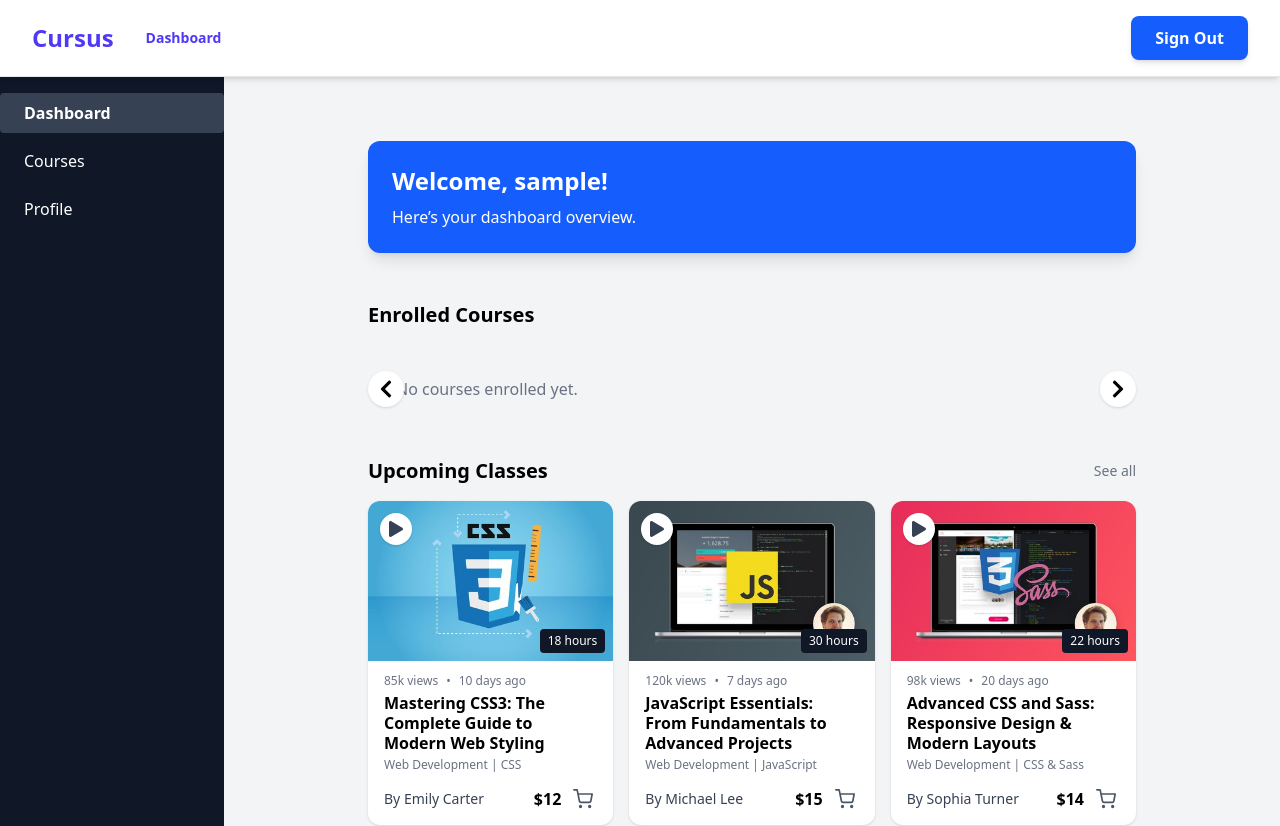
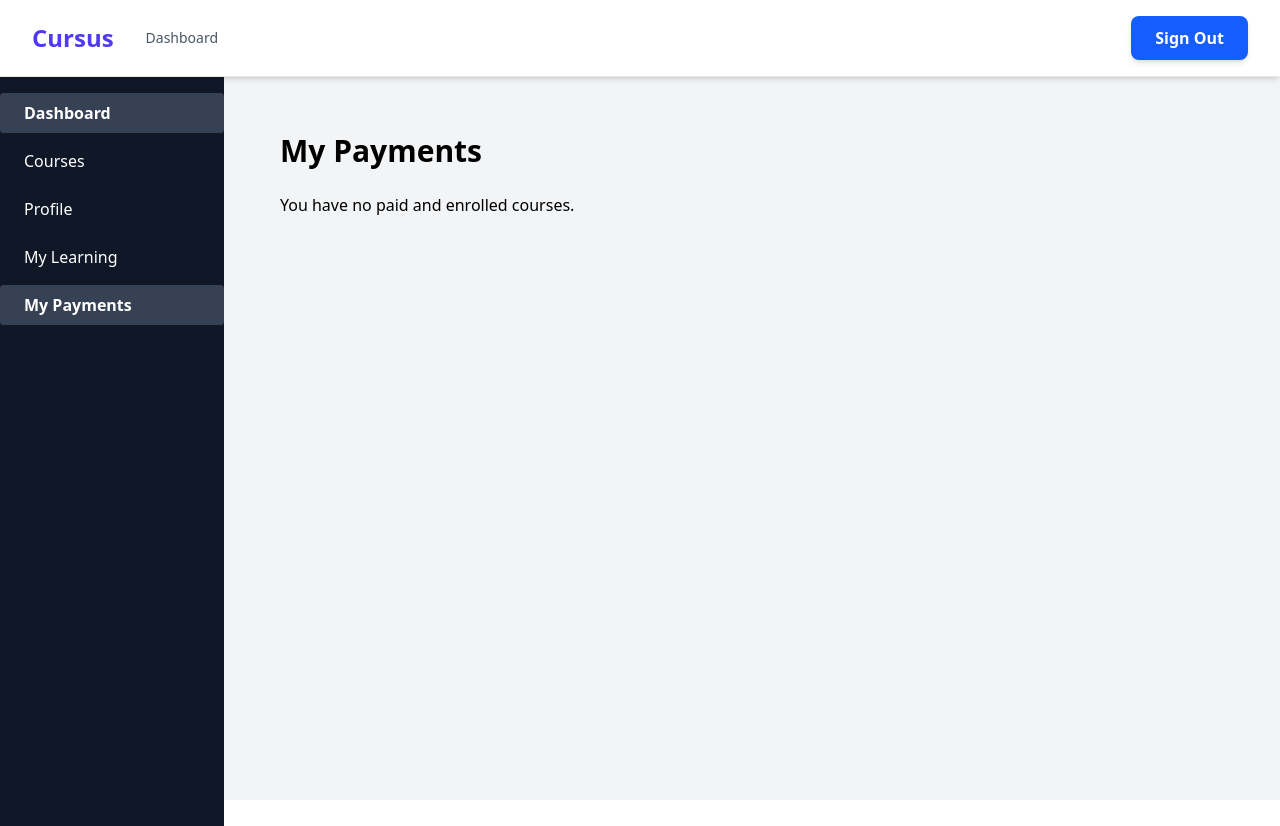
Before and after one commit to Mourya2003/cursus-platform, a React (Vite) app in the folder client/: page /dashboard/my-payments in a window 1280 px wide. Before the commit this address led to /dashboard. Shown: the top 826 px of the page. After the commit the page ends 800 px from the top, so only its background shows below. Built offline with nearby package versions, Linux system fonts and the light colour scheme; sample sign-in values are in the browser's storage.

Commit message:
Add My Learning and My Payments pages with routing and sidebar updates

```diff
--- a/client/src/components/sidebar.jsx
+++ b/client/src/components/sidebar.jsx
@@ -38,6 +38,30 @@ const Sidebar = () => (
             }
           >
             Profile
+          </NavLink>
+        </li>
+        <li>
+          <NavLink
+            to="/dashboard/my-learning"
+            className={({ isActive }) =>
+              `block px-6 py-2 rounded transition ${
+                isActive ? "bg-gray-700 font-semibold" : "hover:bg-gray-800"
+              }`
+            }
+          >
+            My Learning
+          </NavLink>
+        </li>
+        <li>
+          <NavLink
+            to="/dashboard/my-payments"
+            className={({ isActive }) =>
+              `block px-6 py-2 rounded transition ${
+                isActive ? "bg-gray-700 font-semibold" : "hover:bg-gray-800"
+              }`
+            }
+          >
+            My Payments
           </NavLink>
         </li>
       </ul>
--- /dev/null
+++ b/client/src/pages/MyLearning.jsx
@@ -0,0 +1,66 @@
+import React from "react";
+import { useEnrolledCourses } from "../components/EnrolledCoursesContext.jsx";
+import { Link } from "react-router-dom";
+
+const MyLearning = () => {
+  const { enrolledCourses } = useEnrolledCourses();
+
+  // Simulate progress and status for demonstration
+  const coursesWithProgress = enrolledCourses.map((course, index) => {
+    const progress = Math.min(100, (index + 1) * 10); // example progress %
+    const status = progress === 100 ? "Completed" : "In Progress";
+    return {
+      ...course,
+      progress,
+      status,
+    };
+  });
+
+  return (
+    <div className="p-6">
+      <h1 className="text-3xl font-bold mb-6">My Learning</h1>
+      {coursesWithProgress.length === 0 ? (
+        <p>You have not enrolled in any courses yet.</p>
+      ) : (
+        <div className="grid grid-cols-1 sm:grid-cols-2 md:grid-cols-3 gap-6">
+          {coursesWithProgress.map((course) => (
+            <div key={course.id} className="bg-white rounded-lg shadow p-4 flex flex-col">
+              <img
+                src={course.image}
+                alt={course.title}
+                className="w-full h-40 object-cover rounded-md mb-4"
+              />
+              <h2 className="text-lg font-semibold">{course.title}</h2>
+              <p className="text-sm text-gray-600 mb-2">By {course.instructor}</p>
+              <div className="mb-2">
+                <div className="w-full bg-gray-200 rounded-full h-3">
+                  <div
+                    className="bg-blue-600 h-3 rounded-full"
+                    style={{ width: `${course.progress}%` }}
+                  ></div>
+                </div>
+                <p className="text-xs text-gray-500 mt-1">{course.progress}% completed</p>
+              </div>
+              <p
+                className={`text-sm font-semibold mb-4 ${
+                  course.status === "Completed" ? "text-green-600" : "text-yellow-600"
+                }`}
+              >
+                {course.status}
+              </p>
+              <Link
+                to={`/courses/${course.id}`}
+                className="mt-auto inline-block bg-blue-600 text-white text-center py-2 rounded hover:bg-blue-700 transition"
+              >
+                Continue Learning
+              </Link>
+            </div>
+          ))}
+        </div>
+      )}
+      {/* Future features: Resume last lecture, Certificate status, Completion history */}
+    </div>
+  );
+};
+
+export default MyLearning;
--- /dev/null
+++ b/client/src/pages/MyPayments.jsx
@@ -0,0 +1,87 @@
+import React from "react";
+import { useEnrolledCourses } from "../components/EnrolledCoursesContext.jsx";
+
+import img8 from "../assets/courses/img-8.jpg";
+import img11 from "../assets/courses/img-11.jpg";
+import img12 from "../assets/courses/img-12.jpg";
+
+const mockPaidCourses = [
+  {
+    id: 1,
+    title: "Mastering CSS3: The Complete Guide to Modern Web Styling",
+    thumbnail: img8,
+    amountPaid: "$12",
+    paymentStatus: "Success",
+    paymentDate: "2025-05-01",
+    accessMessage: "Access Granted",
+  },
+  {
+    id: 2,
+    title: "JavaScript Essentials: From Fundamentals to Advanced Projects",
+    thumbnail: img11,
+    amountPaid: "$15",
+    paymentStatus: "Pending",
+    paymentDate: "2025-05-10",
+    accessMessage: "Pending Access",
+  },
+  {
+    id: 3,
+    title: "Advanced CSS and Sass: Responsive Design & Modern Layouts",
+    thumbnail: img12,
+    amountPaid: "$14",
+    paymentStatus: "Failed",
+    paymentDate: "2025-05-15",
+    accessMessage: "Payment Failed",
+  },
+];
+
+const statusColors = {
+  Success: "bg-green-200 text-green-800",
+  Pending: "bg-yellow-200 text-yellow-800",
+  Failed: "bg-red-200 text-red-800",
+};
+
+const MyPayments = () => {
+  const { enrolledCourses } = useEnrolledCourses();
+
+  // Filter paid courses that are also enrolled
+  const paidAndEnrolledCourses = mockPaidCourses.filter((paidCourse) =>
+    enrolledCourses.some((enrolled) => enrolled.id === paidCourse.id)
+  );
+
+  return (
+    <div className="p-6">
+      <h1 className="text-3xl font-bold mb-6">My Payments</h1>
+      {paidAndEnrolledCourses.length === 0 ? (
+        <p>You have no paid and enrolled courses.</p>
+      ) : (
+        <div className="space-y-4">
+          {paidAndEnrolledCourses.map((course) => (
+            <div key={course.id} className="flex items-center bg-white rounded-lg shadow p-4">
+              <img
+                src={course.thumbnail}
+                alt={course.title}
+                className="w-24 h-16 object-cover rounded mr-4"
+              />
+              <div className="flex-1">
+                <h2 className="text-lg font-semibold">{course.title}</h2>
+                <p className="text-sm text-gray-600">Amount Paid: {course.amountPaid}</p>
+                <p className="text-sm text-gray-600">Payment Date: {course.paymentDate}</p>
+              </div>
+              <div className="text-center">
+                <span
+                  className={`inline-block px-3 py-1 rounded-full text-xs font-semibold ${statusColors[course.paymentStatus]}`}
+                >
+                  {course.paymentStatus}
+                </span>
+                <p className="mt-1 text-sm">{course.accessMessage}</p>
+              </div>
+            </div>
+          ))}
+        </div>
+      )}
+    </div>
+  );
+};
+
+export default MyPayments;
--- a/client/src/routes/AppRoutes.jsx
+++ b/client/src/routes/AppRoutes.jsx
@@ -83,6 +83,8 @@ import PublicRoute from "../utils/PublicRoute.jsx";
 import EnrollPage from "../pages/EnrollPage.jsx";
 import Profile from "../pages/Profile.jsx";
 import CourseDetailsPage from "../pages/CourseDetailView.jsx";
+import MyLearning from "../pages/MyLearning.jsx";
+import MyPayments from "../pages/MyPayments.jsx";
 import { getUserRole } from "../utils/auth"; // ✅ NEW
 
 const AppRoutes = () => {
@@ -180,6 +182,26 @@ const AppRoutes = () => {
             </ProtectedRoute>
           }
         />
+        <Route
+          path="/dashboard/my-learning"
+          element={
+            <ProtectedRoute>
+              <DashboardLayout>
+                <MyLearning />
+              </DashboardLayout>
+            </ProtectedRoute>
+          }
+        />
+        <Route
+          path="/dashboard/my-payments"
+          element={
+            <ProtectedRoute>
+              <DashboardLayout>
+                <MyPayments />
+              </DashboardLayout>
+            </ProtectedRoute>
+          }
+        />
         <Route path="*" element={<Navigate to="/" replace />} />
       </Routes>
     </BrowserRouter>
```
